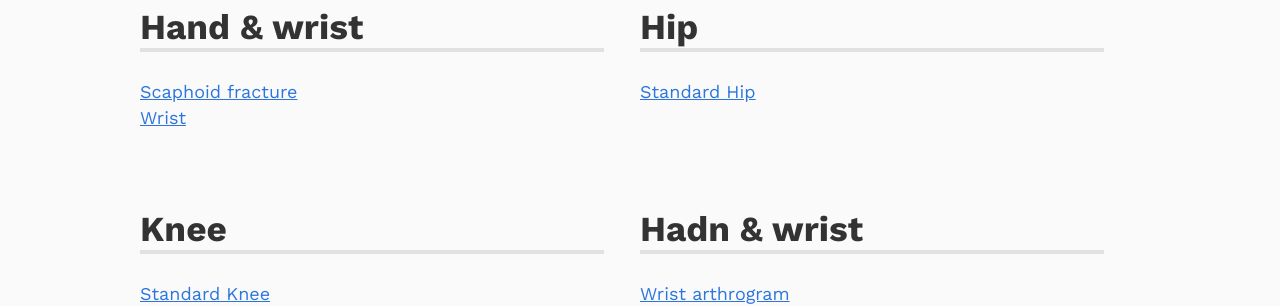
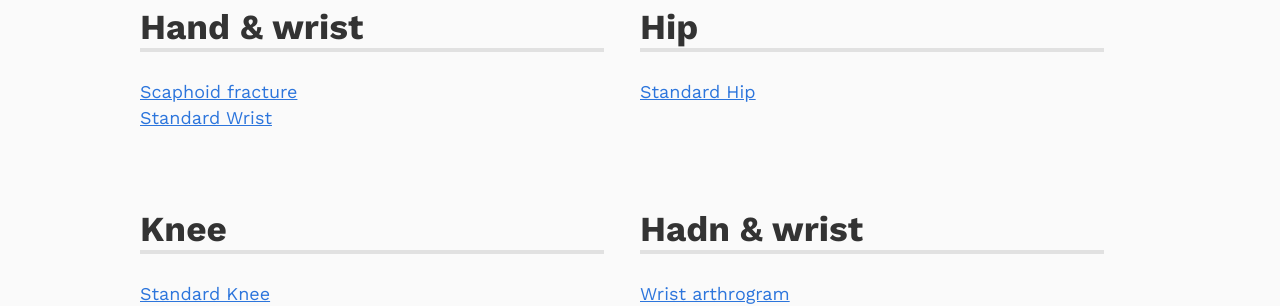
Before and after one commit to harrogatemsk/harrogatemsk.github.io, a Jekyll site: the page built from index.html, in a window 1280 px wide. Shown: the part 476-782 px from the top of the page. Built offline with Jekyll 4.4.1, drawn with Linux system fonts in a browser that asks for light colours.

Commit message:
Update standard-wrist.md

```diff
--- a/_protocols/standard-wrist.md
+++ b/_protocols/standard-wrist.md
@@ -1,6 +1,7 @@
 ---
-title: Wrist
+title: Standard Wrist
 body_part: hand & wrist
+published: true
 ---
 
 Write about the wrist
```
